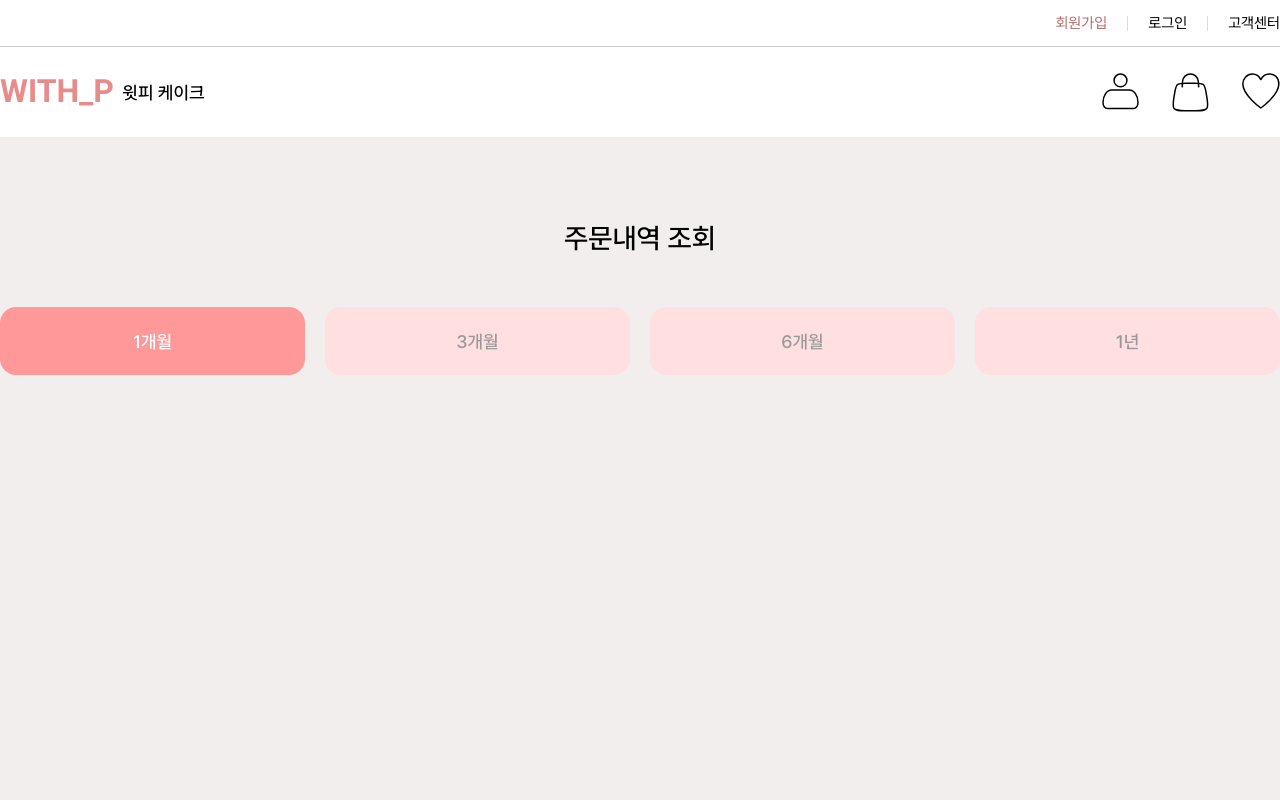
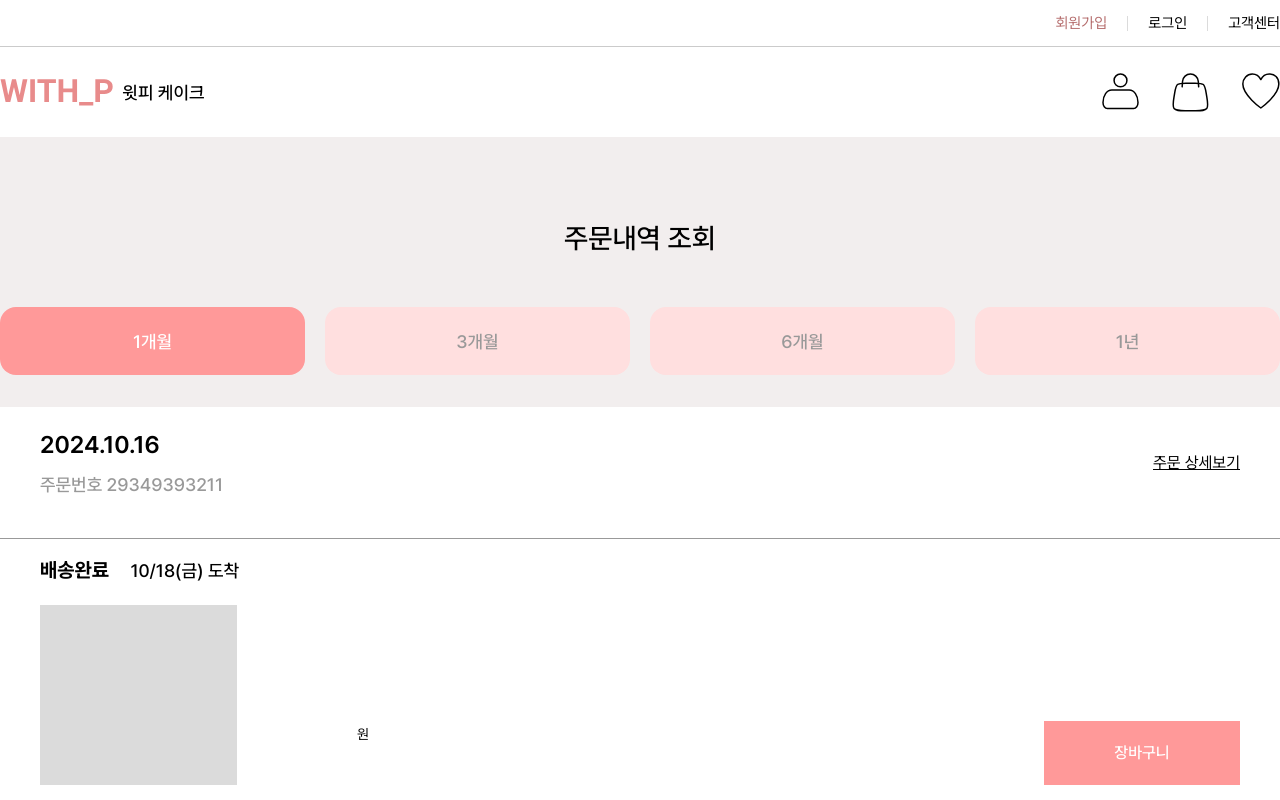
Before and after one commit to WipiCake/frontend, a React (Vite) app: page /mypage/orders in a window 1280 px wide. Shown: the top 800 px of the page. Built offline with nearby package versions, Linux system fonts and the light colour scheme.

Commit message:
fix: 주문내역조회,찜한상품 페이지 제작 및 개인정보수정 페이지 제작

```diff
--- a/src/App.jsx
+++ b/src/App.jsx
@@ -1,3 +1,4 @@
+import ScrollToTop from './components/common/ScrollToTop';
 import { Route, Routes } from 'react-router';
 import Contents from './components/body/Contents';
 import MainContent from './components/body/MainContent';
@@ -8,10 +9,12 @@ import FindId from './pages/find-id/FindId';
 import FindIdVerificationCode from './pages/find-id/FindIdVerificationCode';
 import FindIdCompleted from './pages/find-id/FindIdCompleted';
 import Mypage from './pages/mypage';
+import VerifyPage from './pages/mypage/VerifyPage';
+import EditPage from './pages/mypage/EditPage';
 import WishlistPage from './pages/mypage/WishlistPage';
+import CancelReturnPage from './pages/mypage/CancelReturnPage';
 import OrdersPage from './pages/mypage/OrdersPage';
 import AddressPage from './pages/mypage/AddressPage';
-import ScrollToTop from './components/common/ScrollToTop';
 import './global.css';
 
 function App() {
@@ -32,7 +35,10 @@ function App() {
             <Route path="completed" element={<FindIdCompleted />} />
           </Route>
           <Route path="/mypage" element={<Mypage />} />
+          <Route path="/mypage/veryify" element={<VerifyPage />} />
+          <Route path="/mypage/edit" element={<EditPage />} />
           <Route path="/mypage/wishlist" element={<WishlistPage />} />
+          <Route path="/mypage/cancel-return" element={<CancelReturnPage />} />
           <Route path="/mypage/orders" element={<OrdersPage />} />
           <Route path="/mypage/address" element={<AddressPage />} />
         </Route>
--- /dev/null
+++ b/src/pages/mypage/EditPage.jsx
@@ -0,0 +1,19 @@
+import { useForm } from 'react-hook-form';
+
+const EditPage = () => {
+  const { register, handleSubmit } = useForm();
+
+  const onSubmit = async (data) => {};
+
+  return (
+    <div className="flex flex-col items-center">
+      <span className="mt-[8rem] text-k-28_Medium">개인정보 수정</span>
+      <form
+        className="mt-[2.4rem] h-[91rem] w-[63rem] bg-bg-10"
+        onSubmit={handleSubmit(onSubmit)}
+      ></form>
+    </div>
+  );
+};
+
+export default EditPage;
--- a/src/pages/mypage/OrdersPage.jsx
+++ b/src/pages/mypage/OrdersPage.jsx
@@ -12,17 +12,53 @@ const months = [
 const items = [
   {
     id: 1,
+    orderDate: '2024.10.16',
+    orderNumber: '29349393211',
+    items: [
+      {
+        deliveryStatus: '배송완료',
+        deliveryDate: '10/18(금) 도착',
+        products: [
+          {
             imgUrl: '/images/1.svg',
             title: '딸기 시리즈',
             description: '달콤한 딸기 케이크',
-    price: '18,000원',
+            price: '18,000',
+          },
+        ],
+      },
+      {
+        deliveryStatus: '배송중',
+        deliveryDate: '10/18(금) 도착',
+        products: [
+          {
+            imgUrl: '/images/1.svg',
+            title: '딸기 시리즈',
+            description: '달콤한 딸기 케이크',
+            price: '18,000',
+          },
+        ],
+      },
+    ],
   },
   {
     id: 2,
+    orderDate: '2024.09.25',
+    orderNumber: '4896518546',
+    items: [
+      {
+        deliveryStatus: '배송중',
+        deliveryDate: '10/18(금) 도착',
+        products: [
+          {
             imgUrl: '/images/1.svg',
             title: '딸기 시리즈',
             description: '달콤한 딸기 케이크',
-    price: '18,000원',
+            price: '18,000',
+          },
+        ],
+      },
+    ],
   },
 ];
 
@@ -52,7 +88,53 @@ const OrdersPage = () => {
           contents="주문한 내역이 없어요."
         />
       ) : (
-        <div></div>
+        <div className="mt-[3.2rem] w-[128rem] bg-bg-10">
+          <div className="flex items-center justify-between border-b border-black-30 px-[4rem] pb-[4rem] pt-[2rem]">
+            <div className="flex h-[7.1rem] flex-col justify-between">
+              <span className="text-k-24_Semibold">2024.10.16</span>
+              <span className="text-k-18-Medium text-black-30">
+                주문번호 29349393211
+              </span>
+            </div>
+            <div className="text-k-16-Regular underline">주문 상세보기</div>
+          </div>
+          {items.map((item, id) => (
+            <div
+              key={id}
+              className="flex h-[26.7rem] items-end justify-between border-b border-black-20 bg-bg-10 px-[4rem] py-[2rem] last:border-b-0"
+            >
+              <div className="flex flex-col">
+                <div className="flex w-[19.9rem] items-center justify-between">
+                  <span className="text-k-20-Bold">
+                    {item.items[0].deliveryStatus}
+                  </span>
+                  <span className="text-k-18-Medium">10/18(금) 도착</span>
+                </div>
+                <div className="mt-[2rem] flex w-[32.9rem] items-center justify-between">
+                  {/* 이미지 블록 */}
+                  <div className="h-[18rem] w-[19.7rem] bg-black-20" />
+                  {/* 텍스트 블록 */}
+                  <div className="flex h-[9.9rem] flex-col justify-between">
+                    <div className="flex flex-col justify-between">
+                      <span className="text-k-14-Medium">{item.title}</span>
+                      <span className="text-k-15-Regular">
+                        {item.description}
+                      </span>
+                    </div>
+                    <div className="flex items-center gap-[0.2rem]">
+                      <span className="text-k-18-Medium">{item.price}</span>
+                      <span className="text-k-14-Regular">원</span>
+                    </div>
+                  </div>
+                </div>
+              </div>
+              {/* 버튼 */}
+              <button className="h-[6.4rem] w-[19.6rem] bg-pink-30 text-k-16-Medium text-bg-10">
+                장바구니
+              </button>
+            </div>
+          ))}
+        </div>
       )}
     </div>
   );
--- /dev/null
+++ b/src/pages/mypage/VerifyPage.jsx
@@ -0,0 +1,51 @@
+import { useForm } from 'react-hook-form';
+
+const VerifyPage = () => {
+  const {
+    register,
+    handleSubmit,
+    formState: { errors },
+    watch,
+  } = useForm();
+
+  const onSubmit = async (data) => {
+    const formData = new FormData();
+    formData.append('password', data.password);
+  };
+
+  return (
+    <div className="flex flex-col items-center">
+      <span className="mt-[8rem] text-k-28_Medium">개인정보 수정</span>
+      <form
+        className="mt-[2rem] flex h-[36.7rem] w-[49.6rem] flex-col bg-bg-10 px-[4.8rem] py-[4rem]"
+        onSubmit={handleSubmit(onSubmit)}
+      >
+        <span className="whitespace-pre-wrap text-center text-k-15-Regular">
+          {
+            '회원님의 정보를 안전하게 보호하기 위해\n 비밀번호를 다시 한번 확인해주세요.'
+          }
+        </span>
+        <div className="mt-[4rem]">
+          {/* 사용자 이름과 님 사이의 간격 조정 필요 */}
+          <span className="text-k-15-Medium">한혜주</span>
+          <span className="text-k-15-Regular">님</span>
+        </div>
+        <input
+          className="h-[5.6rem] w-[40rem] border-b border-black-20 text-k-16-Regular"
+          type="password"
+          placeholder="비밀번호를 입력하세요"
+          {...register('password', {
+            validate: (value) =>
+              value === watch('password') || '비밀번호를 다시 입력해주세요',
+          })}
+        />
+        {errors && <p>{errors.message}</p>}
+        <button className="mt-[4.9rem] h-[5.7rem] bg-pink-30 text-k-16-Regular text-bg-10">
+          확인
+        </button>
+      </form>
+    </div>
+  );
+};
+
+export default VerifyPage;
--- a/src/pages/mypage/WishlistPage.jsx
+++ b/src/pages/mypage/WishlistPage.jsx
@@ -1,7 +1,7 @@
 import { useState } from 'react';
+import MypageEmptyState from '../../components/mypage/MypageEmptyState';
+import EmptyLikedIcon from '../../assets/mypage/icons/emptyLiked.svg?react';
 import BaseModal from '../../components/common/Modal/BaseModal';
-import EmptyLikedIcon from '../../assets/mypage/icons/emptyLiked.svg?react';
-import MypageEmptyState from '../../components/mypage/MypageEmptyState';
 
 const items = [
   {
@@ -28,12 +28,13 @@ const items = [
 ];
 
 const WishlistPage = () => {
-  const [isModalOpen, setIsModalOpen] = useState(false);
+  const [isDeleteModalOpen, setIsDeleteModalOpen] = useState(false);
+  const [isCartModalOpen, setIsCartModalOepn] = useState(false);
 
   return (
     <div className="flex flex-col items-center">
       <span className="mt-[8rem] text-k-28_Medium">찜한 상품</span>
-      <div className="w-[128rem] border-b border-black-30">
+      <div className="mt-[2.1rem] w-[128rem] border-b border-black-30">
         <span className="text-left text-k-18-Medium">
           전체 {items.length}개
         </span>
@@ -48,7 +49,7 @@ const WishlistPage = () => {
           {items.map((item, id) => (
             <div
               key={id}
-              className="flex h-[24rem] justify-between border-b border-black-20 bg-bg-10 p-[2rem] last:border-b-0"
+              className="flex h-[22rem] justify-between border-b border-black-20 bg-bg-10 p-[2rem] last:border-b-0"
             >
               <div className="flex w-[32.9rem] items-center justify-between">
                 {/* 이미지 블록 */}
@@ -69,11 +70,14 @@ const WishlistPage = () => {
               </div>
               {/* 버튼 */}
               <div className="flex w-[41.2rem] items-end justify-between">
-                <button className="h-[6.4rem] w-[19.6rem] bg-pink-30 text-k-16-Medium text-bg-10">
+                <button
+                  onClick={() => setIsCartModalOepn(true)}
+                  className="h-[6.4rem] w-[19.6rem] bg-pink-30 text-k-16-Medium text-bg-10"
+                >
                   장바구니
                 </button>
                 <button
-                  onClick={() => setIsModalOpen(true)}
+                  onClick={() => setIsDeleteModalOpen(true)}
                   className="h-[6.4rem] w-[19.6rem] border border-solid border-black-30 text-k-16-Medium text-black-50"
                 >
                   삭제
@@ -84,18 +88,23 @@ const WishlistPage = () => {
         </div>
       )}
       <BaseModal
-        isOpen={isModalOpen}
-        onClose={() => setIsModalOpen(false)}
+        isOpen={isCartModalOpen}
+        onClose={() => setIsCartModalOepn(false)}
+        title="상품을 장바구니에 담으시겠습니까?"
+      ></BaseModal>
+      <BaseModal
+        isOpen={isDeleteModalOpen}
+        onClose={() => setIsDeleteModalOpen(false)}
         title="상품을 삭제하시겠습니까?"
       >
         <div className="mb-[2.4rem] mt-[4rem] flex w-[40.6rem] justify-between">
           <button
-            onClick={() => setIsModalOpen(false)}
-            className="h-[5.4rem] w-[19.5rem] rounded-[0.8rem] border border-solid text-k-20-Medium"
+            onClick={() => setIsDeleteModalOpen(false)}
+            className="h-[5.4rem] w-[19.5rem] rounded-[0.8rem] border border-solid border-black-30 text-k-20-Medium text-black-50"
           >
             취소
           </button>
-          <button className="h-[5.4rem] w-[19.5rem] rounded-[0.8rem] bg-pink-30 text-k-20-Medium">
+          <button className="h-[5.4rem] w-[19.5rem] rounded-[0.8rem] bg-pink-30 text-k-20-Medium text-black-10">
             확인
           </button>
         </div>
```
Lines whose indentation alone changed are shown as unchanged.
